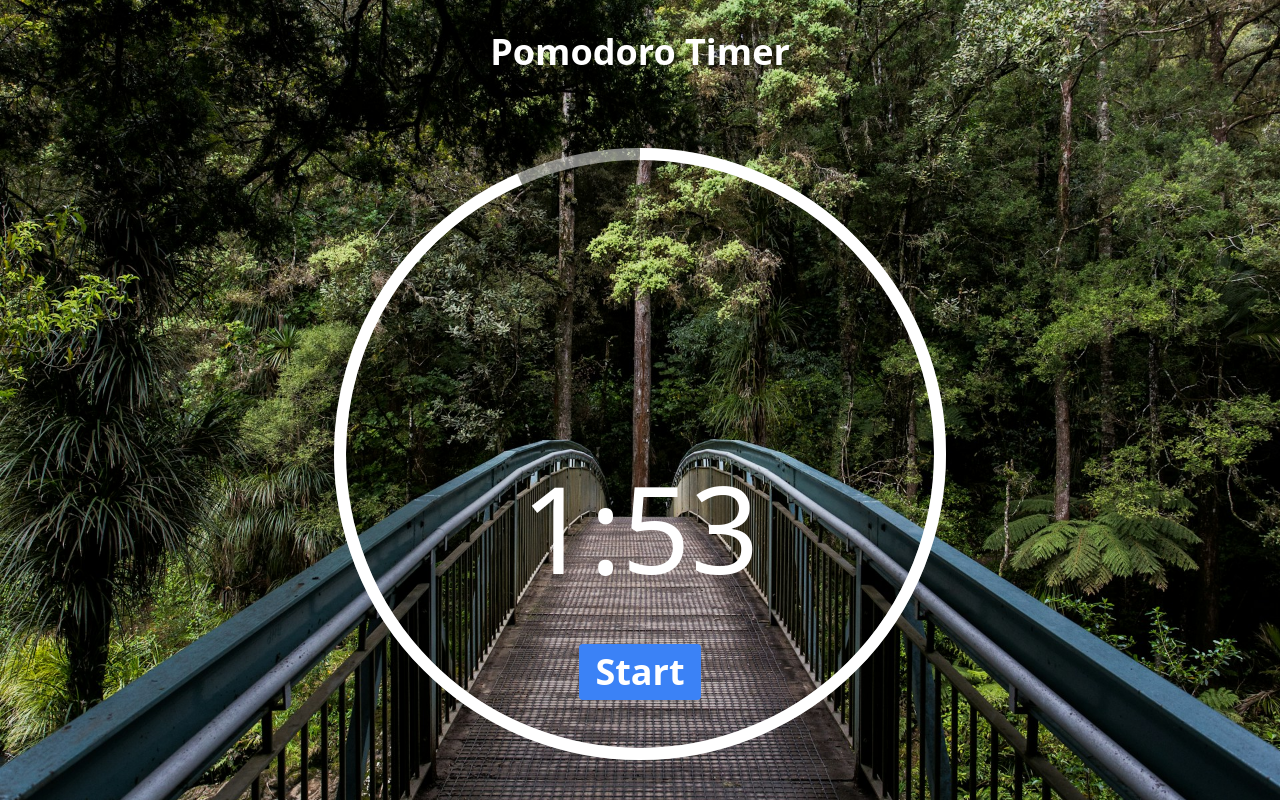
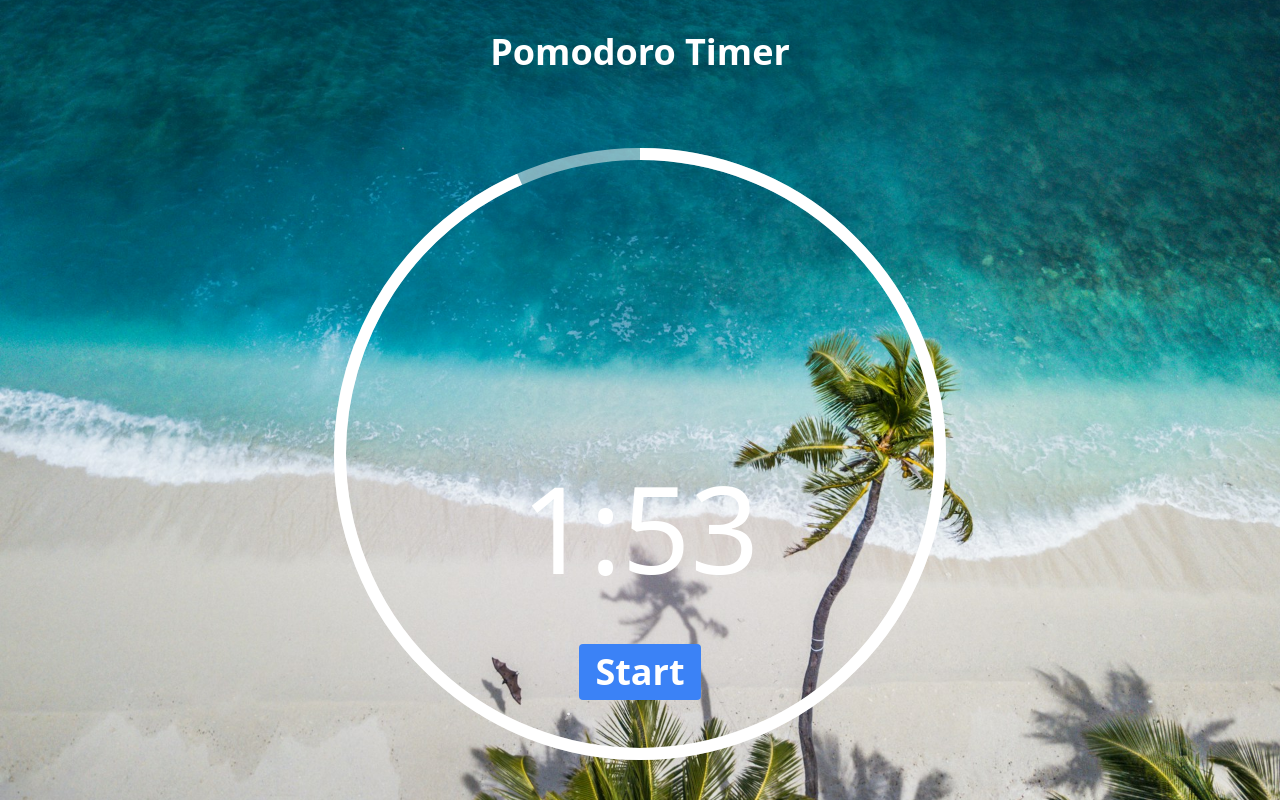
Before and after one commit to DanielaKuester/productivity-toolbox, a Next.js app: page /pomodoro in a window 1280 px wide. Built offline with nearby package versions, Linux system fonts and the light colour scheme.

Commit message:
Add: startTimer function that logs a message

```diff
--- a/pages/pomodoro.jsx
+++ b/pages/pomodoro.jsx
@@ -53,13 +53,17 @@ const Pomodoro = () => {
     // eslint-disable-next-line react-hooks/exhaustive-deps
     }, []);
 
+    const startTimer = () => {
+        console.log("You're a clever coder! :)")
+    }
+
     return(
         <>
             <title>Productivity Toolbox - Pomodoro</title>
             <meta name="description" content="The pomodoro timer balances work on the current task with breaks in between." />
             <meta name="viewport" content="width=device-width, initial-scale=1" />
             <link rel="icon" href="/favicon.ico" />
-            <div className="bg-[url('/bridge.jpg')] bg-cover bg-no-repeat h-screen bg-center">
+            <div className="bg-[url('/beach-top.jpg')] bg-cover bg-no-repeat h-screen bg-center">
                 <h1 className="text-4xl p-8 font-bold text-white text-center">
                     Pomodoro Timer
                 </h1>
@@ -97,6 +101,7 @@ const Pomodoro = () => {
                     <div className="flex flex-col items-center">
                         <button
                             className="-mt-40 text-4xl object-center bg-blue-500 hover:bg-blue-700 text-white font-bold py-2 px-4 rounded"
+                            onClick={startTimer}
                         >Start
                         </button>
                     </div>
```
Also changed, not shown: public/beach-side.jpg (added), public/beach-top.jpg (added).
